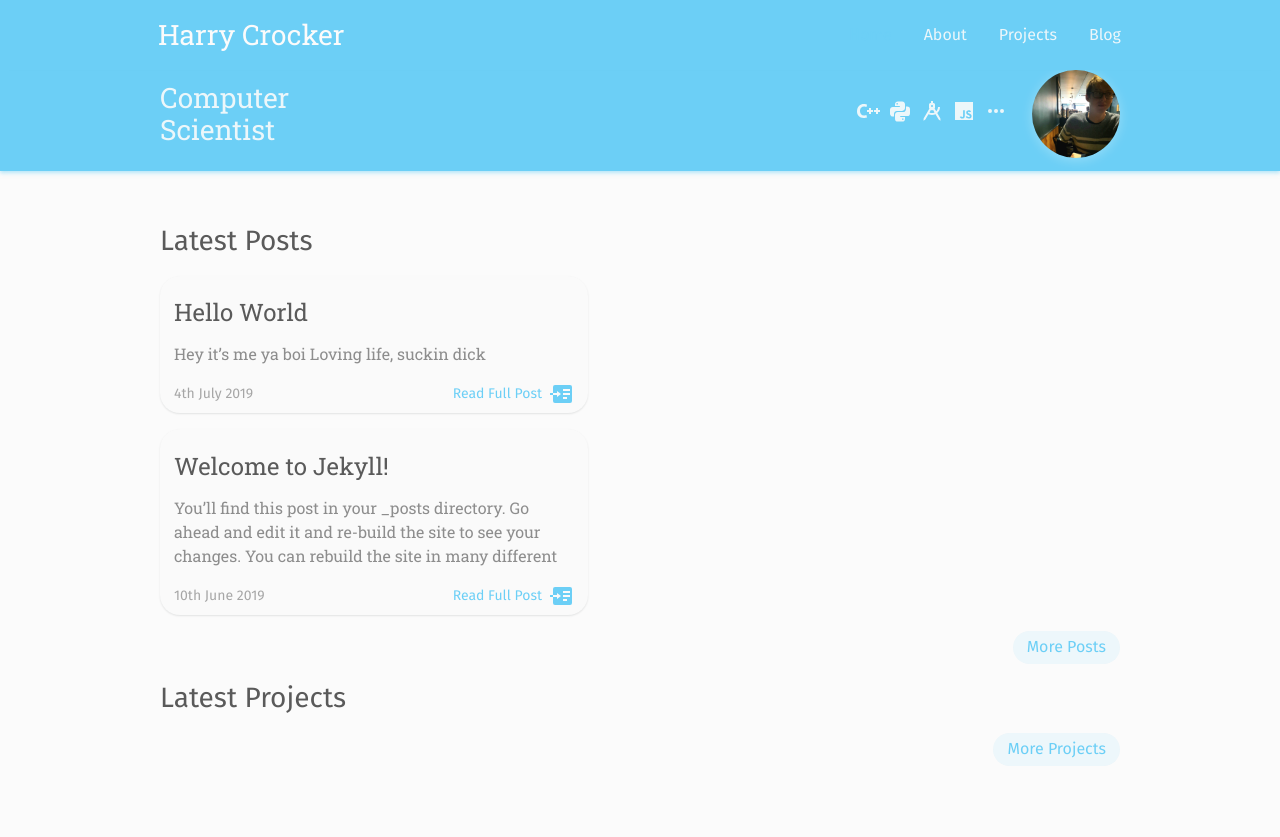
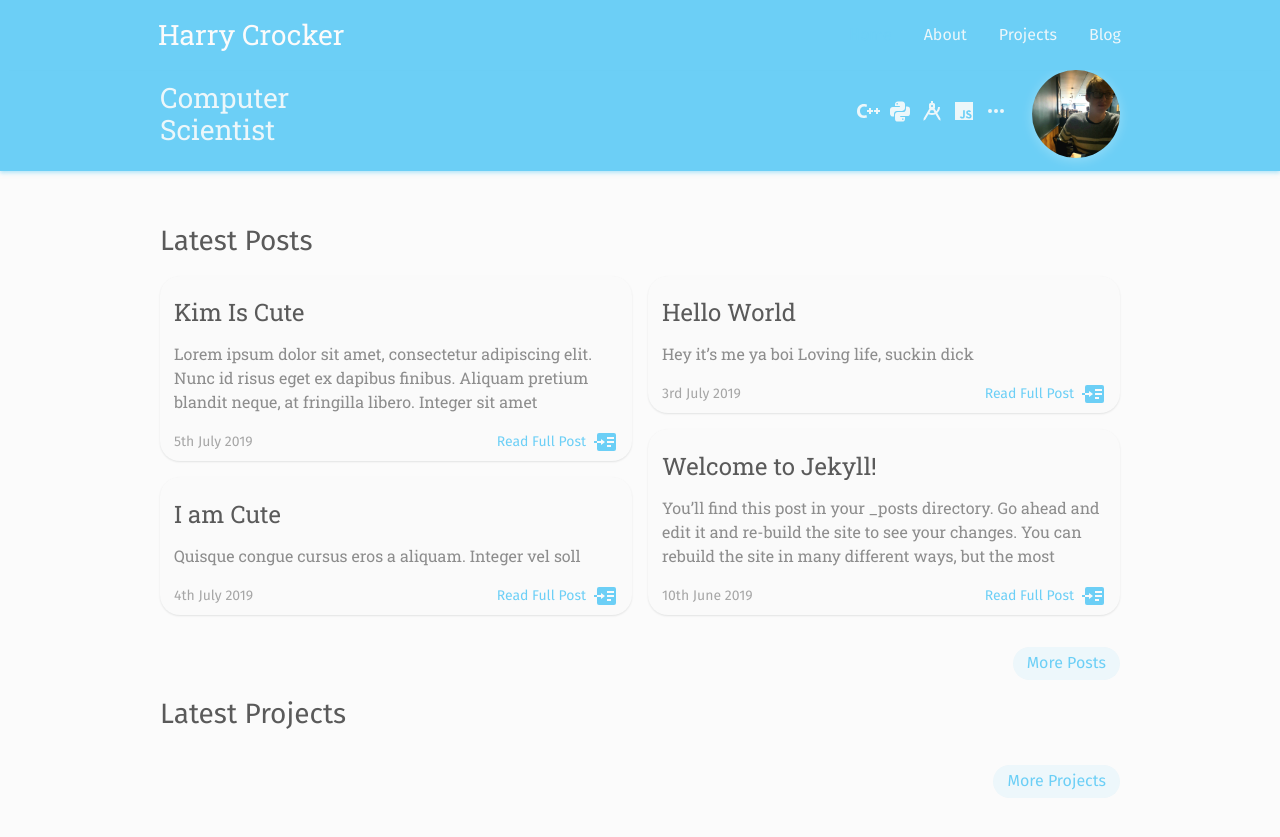
Before and after one commit to h-crocker/h-crocker.github.io, a Jekyll site: the page built from index.html, in a window 1280 px wide. Shown: the top 837 px of the page. Built offline with Jekyll 4.4.1, drawn with Linux system fonts in a browser that asks for light colours.

Commit message:
cards column view large displays

```diff
--- /dev/null
+++ b/_posts/2019-07-04-i-am-cute.md
@@ -0,0 +1,7 @@
+---
+layout: post
+title:  "I am Cute"
+date:   2019-07-04 21:10:20 +0100
+categories: jekyll update
+---
+Quisque congue cursus eros a aliquam. Integer vel soll
--- /dev/null
+++ b/_posts/2019-07-05-kim-is-cute.md
@@ -0,0 +1,11 @@
+---
+layout: post
+title:  "Kim Is Cute"
+date:   2019-07-05 20:04:14 +0100
+categories: jekyll update
+---
+Lorem ipsum dolor sit amet, consectetur adipiscing elit. Nunc id risus eget ex dapibus finibus. Aliquam pretium blandit neque, at fringilla libero. Integer sit amet consectetur mauris, consequat pellentesque erat. Suspendisse accumsan malesuada lorem, sit amet imperdiet mi tincidunt ut. Curabitur quis felis vel nisi ultrices egestas ut eget sapien. Proin cursus tincidunt erat. Nunc fringilla arcu arcu, a imperdiet mauris mattis vitae. Curabitur tristique metus quis massa laoreet, non porttitor nunc accumsan. Donec tincidunt felis lorem, nec venenatis nisl convallis id. Nam ut lacus vitae libero viverra sodales. Proin ligula augue, facilisis ac nunc non, ullamcorper tempor risus.
+
+Quisque congue cursus eros a aliquam. Integer vel sollicitudin nulla, id imperdiet libero. Suspendisse eu velit congue, suscipit nulla a, porttitor magna. Cras vulputate arcu diam, id dictum urna porta in. Ut condimentum, augue ut sagittis venenatis, eros ex mattis urna, et luctus leo purus id nulla. Donec mattis rhoncus consectetur. Donec non tellus diam. Maecenas non tempor sapien. Fusce quis lectus molestie, tincidunt mi at, hendrerit nibh. Aliquam varius non elit non fringilla. Nullam ac odio velit. Fusce nec lectus diam.
+
+Vivamus nisi metus, ornare at dapibus non, placerat sed leo. Curabitur est ante, finibus sit amet leo et, convallis ultrices ipsum. Praesent ut eleifend libero, sed feugiat elit. Nunc imperdiet risus eros. Sed tempus, orci in pulvinar ultricies, nisi risus vulputate eros, quis aliquet leo ante a felis. Praesent mattis, tortor non facilisis vestibulum, velit lectus ornare justo, id eleifend sapien leo ut nunc. Vestibulum sed facilisis odio. Suspendisse potenti. Sed imperdiet nisi tellus, at lobortis ante hendrerit nec. Sed viverra efficitur urna ac vehicula. Suspendisse condimentum tortor libero, vitae pharetra est luctus quis. Duis molestie laoreet molestie. Etiam id imperdiet velit, rutrum imperdiet justo.
--- a/_sass/default.scss
+++ b/_sass/default.scss
@@ -45,6 +45,12 @@ header h1 {
   font-family: $sans-serif;
 }
 
+@include all-phones {
+  .content {
+    padding: 4px;
+  }
+}
+
 // Cards
 .card-list {
   list-style: none;
@@ -64,7 +70,6 @@ header h1 {
   border-radius: 20px;
   margin-bottom: 1em;
   box-shadow: $card-shadow;
-  max-width: 400px;
 }
 
 .card-title {
@@ -83,6 +88,7 @@ header h1 {
   overflow: hidden;
   text-overflow: ellipsis;
   word-wrap: break-word;
+  width: $full;
 }
 
 .card-title, .card-date, .read-post {
@@ -111,6 +117,24 @@ header h1 {
 
 .card-flex-align svg {
   fill: $primary;
+}
+
+@media (min-width: 700px) {
+  .card-list {
+    column-count: 2;
+  }
+}
+
+@media (min-width: #{$phone-width}) and (max-width: #{700px - 1px}) {
+  .card-4 {
+    display: none;
+  }
+}
+
+@include all-phones {
+  .card-3, .card-4 {
+    display: none;
+  }
 }
 
 // Buttons
--- a/index.html
+++ b/index.html
@@ -12,9 +12,9 @@ portrait_rel: /assets/img/me.jpg
 
     <ul class="card-list">
 
-        {% for post in site.posts limit:3 %}
+        {% for post in site.posts limit:4 %}
         <a href="{{ site.url }}{{ post.url }}">
-            <li class="card">
+            <li class="card card-{{ forloop.index }}">
                 <h1 class="card-title">
                     {{ post.title }}
                 </h1>
@@ -57,3 +57,6 @@ portrait_rel: /assets/img/me.jpg
     </div>
 
 </div>
+
+<!-- scripts -->
+<!-- <script src="{{ site.url }}/assets/js/line-clamping.js"></script> -->
```
Also changed, not shown: _posts/2019-07-03-hello-world.md (renamed from _posts/2019-07-04-hello-world.md, +1 -1 lines), assets/js/line-clamping.js (added, +17 -0 lines).
